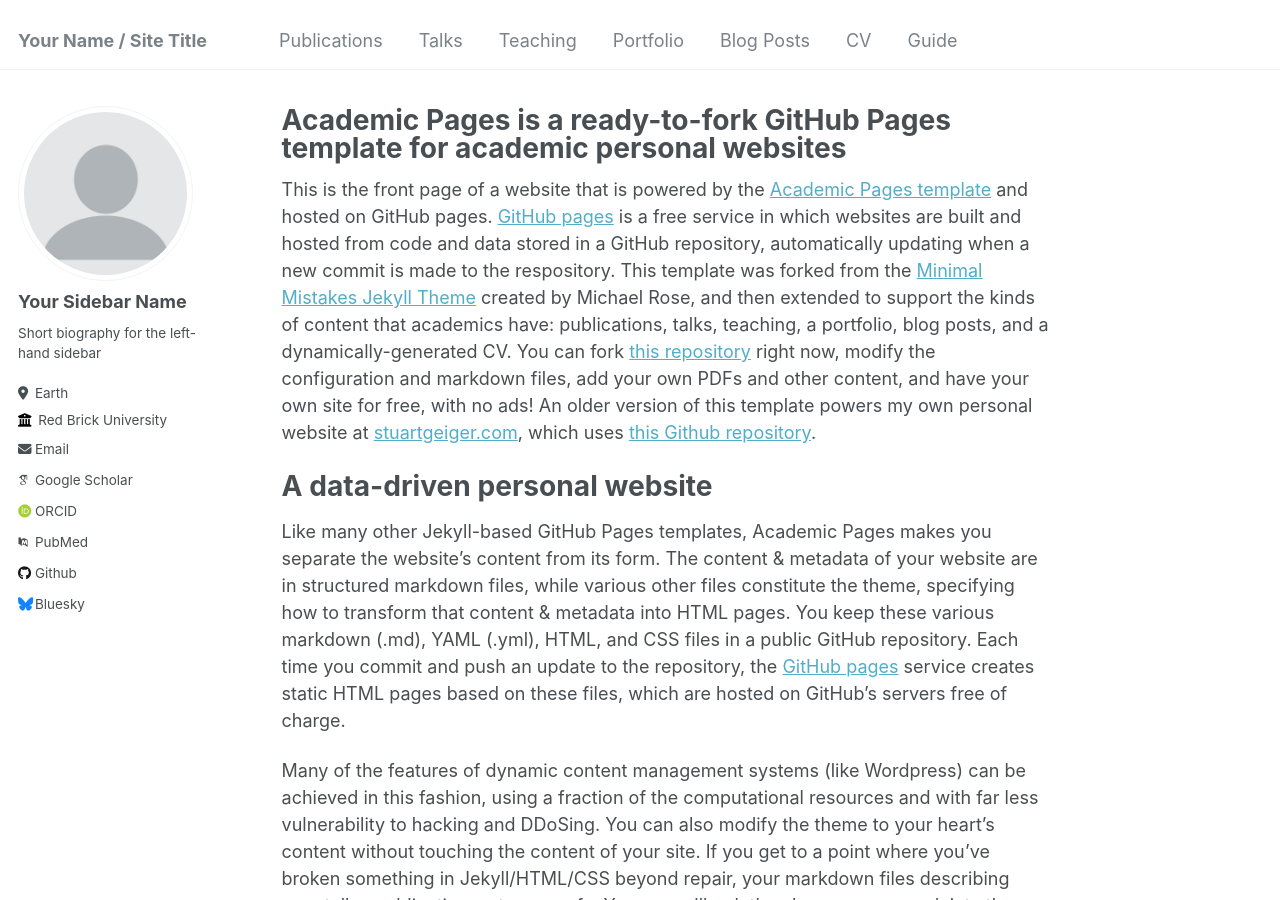
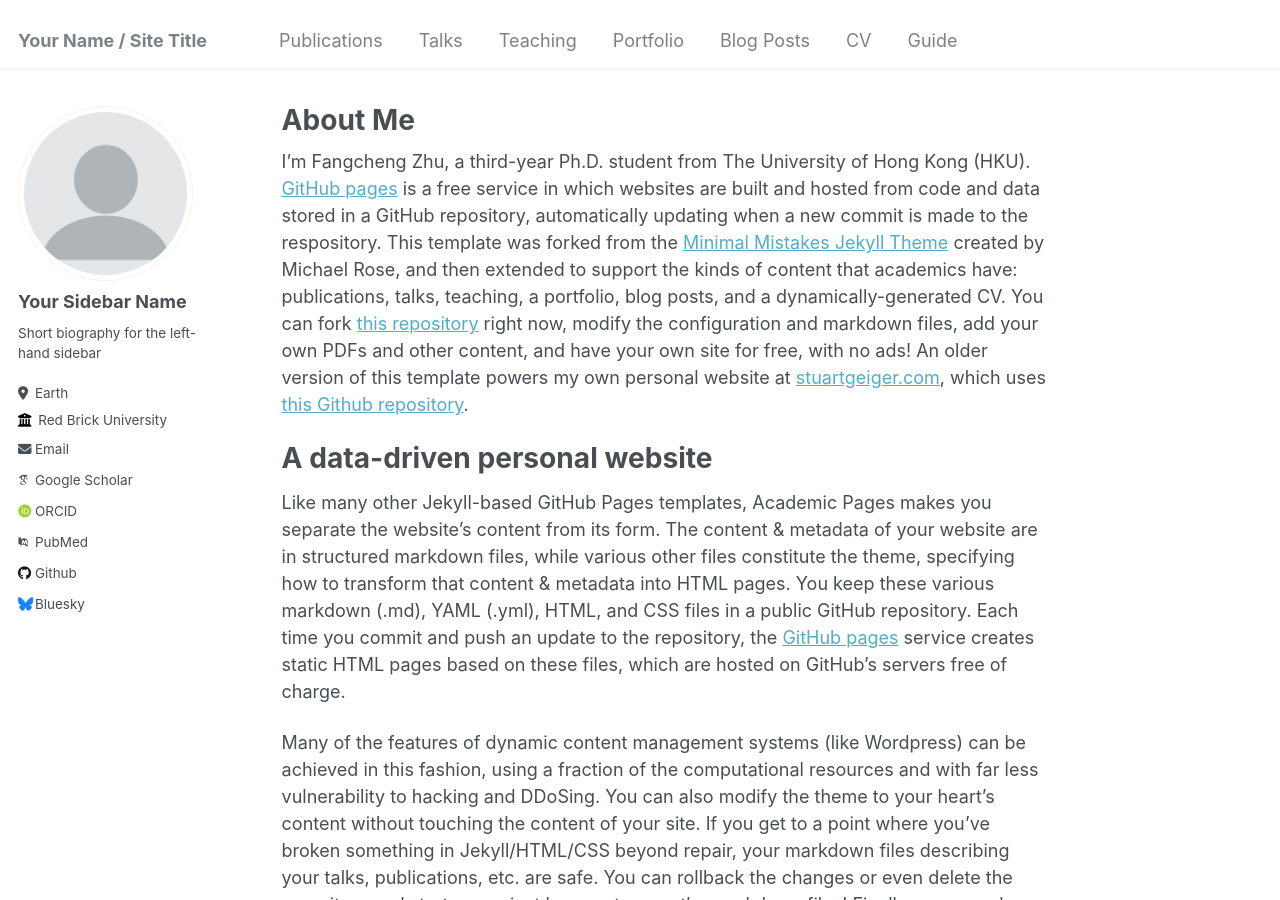
Before and after one commit to zfc-zfc/zhufangcheng.github.io, a Jekyll site: the page built from _pages/about.md, in a window 1280 px wide and 900 px high. Built offline with Jekyll 4.4.1, drawn with Linux system fonts in a browser that asks for light colours; some web fonts are replaced.

Commit message:
Update about.md

```diff
--- a/_pages/about.md
+++ b/_pages/about.md
@@ -1,13 +1,14 @@
 ---
 permalink: /
-title: "Academic Pages is a ready-to-fork GitHub Pages template for academic personal websites"
+title: "About Me"
 author_profile: true
 redirect_from:
   - /about/
   - /about.html
 ---
 
-This is the front page of a website that is powered by the [Academic Pages template](https://github.com/academicpages/academicpages.github.io) and hosted on GitHub pages. [GitHub pages](https://pages.github.com) is a free service in which websites are built and hosted from code and data stored in a GitHub repository, automatically updating when a new commit is made to the respository. This template was forked from the [Minimal Mistakes Jekyll Theme](https://mmistakes.github.io/minimal-mistakes/) created by Michael Rose, and then extended to support the kinds of content that academics have: publications, talks, teaching, a portfolio, blog posts, and a dynamically-generated CV. You can fork [this repository](https://github.com/academicpages/academicpages.github.io) right now, modify the configuration and markdown files, add your own PDFs and other content, and have your own site for free, with no ads! An older version of this template powers my own personal website at [stuartgeiger.com](http://stuartgeiger.com), which uses [this Github repository](https://github.com/staeiou/staeiou.github.io).
+I'm Fangcheng Zhu, a third-year Ph.D. student from The University of Hong Kong (HKU).
+[GitHub pages](https://pages.github.com) is a free service in which websites are built and hosted from code and data stored in a GitHub repository, automatically updating when a new commit is made to the respository. This template was forked from the [Minimal Mistakes Jekyll Theme](https://mmistakes.github.io/minimal-mistakes/) created by Michael Rose, and then extended to support the kinds of content that academics have: publications, talks, teaching, a portfolio, blog posts, and a dynamically-generated CV. You can fork [this repository](https://github.com/academicpages/academicpages.github.io) right now, modify the configuration and markdown files, add your own PDFs and other content, and have your own site for free, with no ads! An older version of this template powers my own personal website at [stuartgeiger.com](http://stuartgeiger.com), which uses [this Github repository](https://github.com/staeiou/staeiou.github.io).
 
 A data-driven personal website
 ======
```
